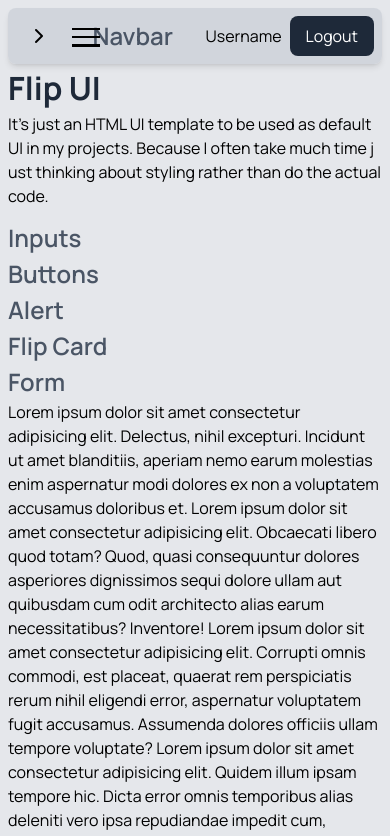
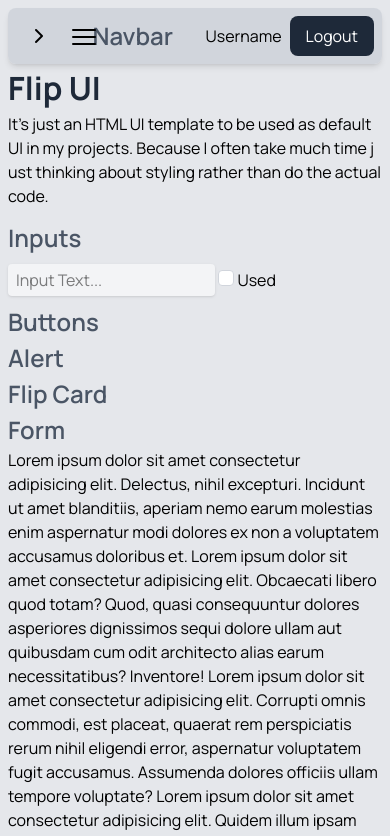
Before and after one commit to saifurrahim/flip-ui, a plain HTML site: page index.html in a window 390 px wide. Shown: the top 836 px of the page. Drawn offline with nearby package versions, Linux system fonts and the light colour scheme; a web font is replaced by a local one.

Commit message:
Create Input text and checkbox

```diff
--- a/index.html
+++ b/index.html
@@ -57,9 +57,10 @@
 
         #burgerToX ~ label {
             margin-left: .75em;
-            width: 1.75em;
+            width: 1.5em;
             height: .15em;
             background-color: black;
+            border-radius: 20px;
             position: absolute;
             cursor: pointer;
             top:45%;
@@ -68,9 +69,10 @@
             &::before,
             &::after {
                 content: '';
-                width: 1.75em;
+                width: 1.5em;
                 height: .15em;
                 background-color: black;
+                border-radius: 20px;
                 position: absolute;
                 display: block;
                 transform: rotate(0deg);
@@ -78,12 +80,12 @@
             }
 
             &::before {
-                top: -345%;
+                top: -290%;
                 left: 0;
             }
 
             &::after {
-                bottom: -345%;
+                bottom: -290%;
                 left: 0;
             }
         }
@@ -98,12 +100,12 @@
 
             &::before {
                 transform-origin: left top;
-                transform: rotate(38deg);
+                transform: rotate(36deg);
             }
 
             &::after {
                 transform-origin: left bottom;
-                transform: rotate(-38deg);
+                transform: rotate(-36deg);
             }
         }
 
@@ -141,6 +143,22 @@
 
         nav .dropdown-menu:hover {
             @apply block;
+        }
+
+        /* Inputs */
+
+        input[type=text] {
+            @apply bg-gray-100 px-2 py-1 shadow-sm focus:outline-indigo-500 rounded-sm transform-3d focus:animate-fullFrontFlipOnce
+        }
+
+        input[type=checkbox] {
+            @apply appearance-none relative w-4 h-4 bg-white border border-gray-300 rounded-sm checked:bg-blue-600 checked:border-transparent transform-3d checked:animate-fullFrontFlipOnce;
+
+            &:checked::before {
+                content: '\f00c'; /* Unicode character for checkmark */
+                font-family: 'FontAwesome';
+                @apply text-white absolute bottom-[-25%];
+            }
         }
     </style>
 
@@ -243,6 +261,11 @@
 
         <section>
             <h2>Inputs</h2>
+            <div class="my-2">
+                <input type="text" placeholder="Input Text...">
+                <input type="checkbox" id="inputCheckbox">
+                <label for="inputCheckbox">Used</label>
+            </div>
         </section>
         <section>
             <h2>Buttons</h2>
```
